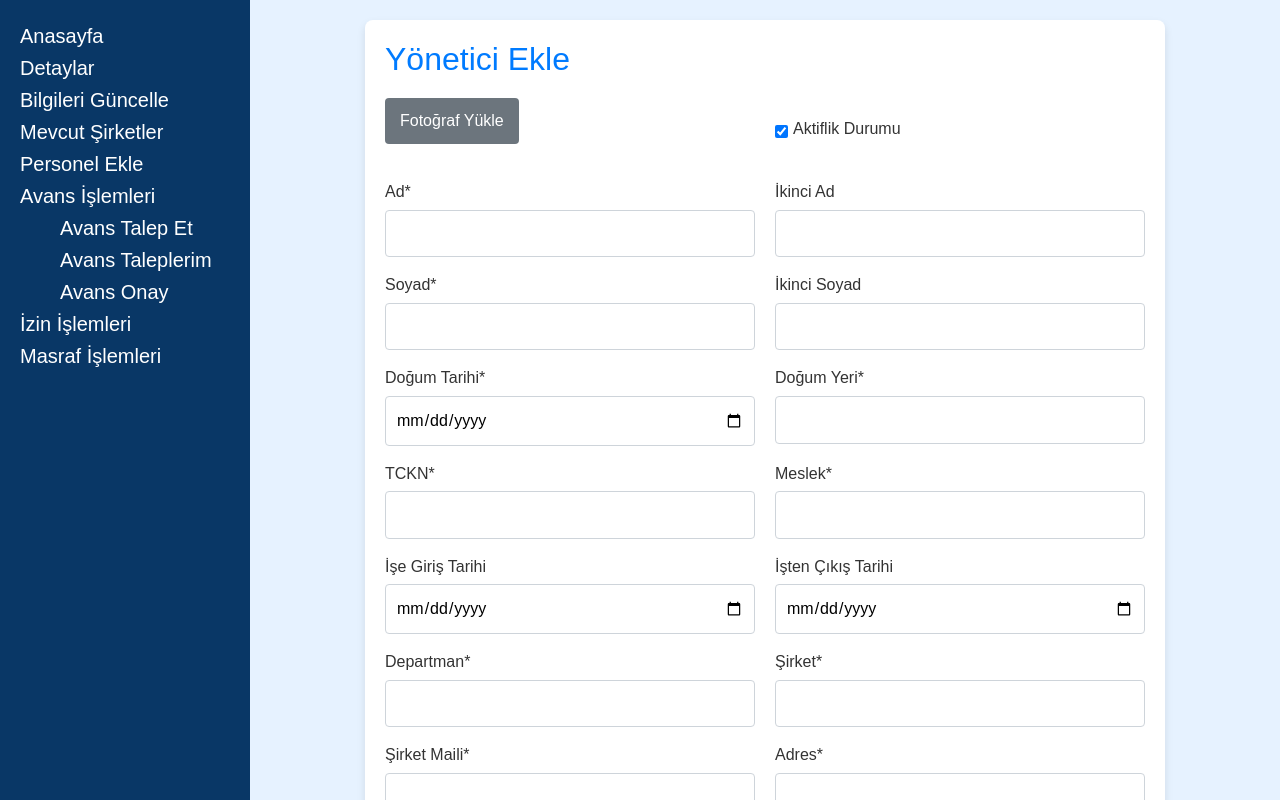
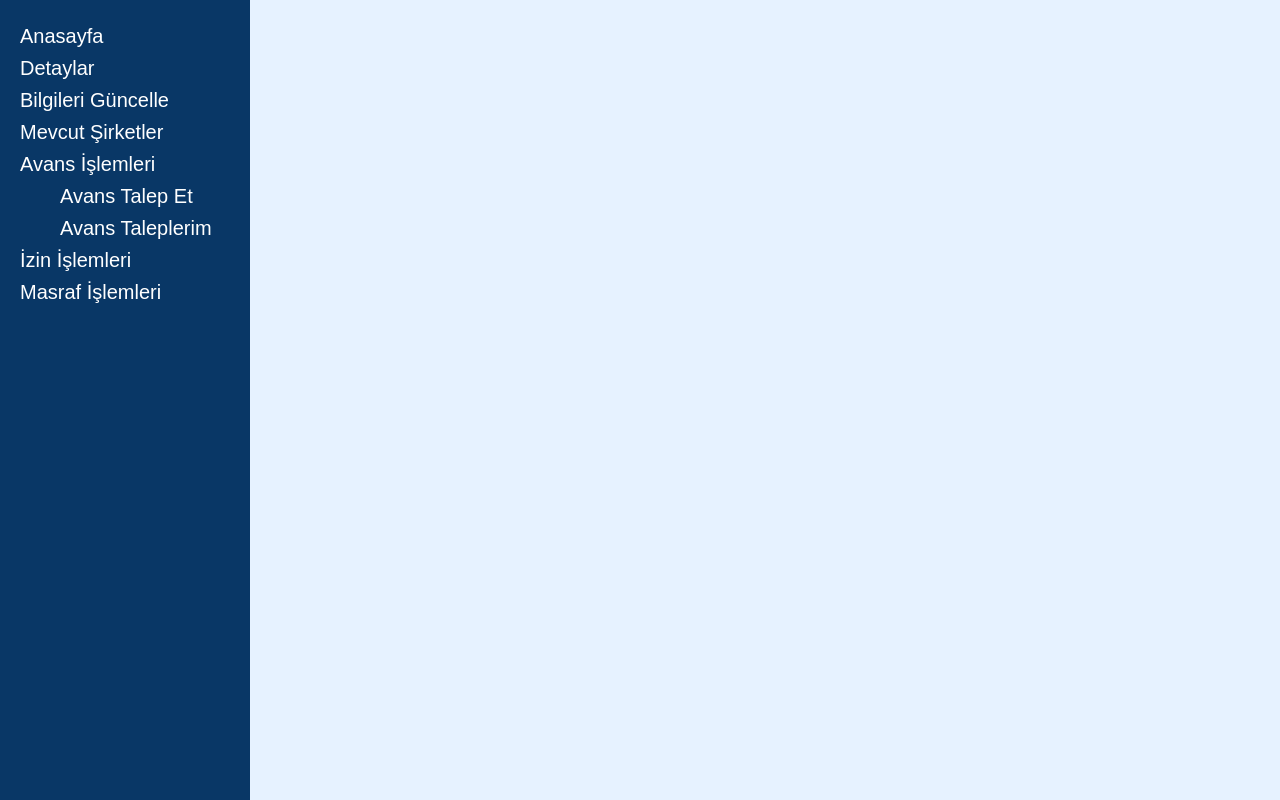
Before and after one commit to Esudekarakus/HumanResourcesFrontEndProject, a React (Vite) app: page /managerForm in a window 1280 px wide. Both pictures are taken after a click on the item "Avans İşlemleri". Shown: the top 800 px of the page. Built offline with nearby package versions, Linux system fonts and the light colour scheme.

Commit message:
Templete güncellendi

```diff
--- a/src/components/Template.jsx
+++ b/src/components/Template.jsx
@@ -108,7 +108,7 @@ function Template() {
             </li>
 
 
-            {/* {user.role === "employer" && ( */}
+            {user.role === "employer" && (
               <li>
                 <Link
                   to="/addemp"
@@ -117,7 +117,7 @@ function Template() {
                   Personel Ekle
                 </Link>
               </li>
-            {/* )} */}
+             )}
             <li onClick={toggleAdvanceMenu} style={{ cursor: "pointer", fontSize: "20px" }}>
               Avans İşlemleri
               {isAdvanceMenuOpen && (
@@ -139,7 +139,7 @@ function Template() {
                       Avans Taleplerim
                     </Link>
                   </li>
-                  {/* {user.role === "employer" && ( */}
+                  {user.role === "employer" && (
                     <li>
                       <Link
                         to="/approverejecttable"
@@ -149,7 +149,7 @@ function Template() {
                       </Link>
                     </li>
 
-                  {/* )} */}
+                   )}
 
                 </ul>
               )}
@@ -176,7 +176,7 @@ function Template() {
                       İzin Taleplerim
                     </Link>
                   </li>
-                  {/* {user.role === "employer" && ( */}
+                  {user.role === "employer" && (
                     <li>
                       <Link
                         to="/leaveapprovalscreen"
@@ -185,7 +185,7 @@ function Template() {
                         İzin Onay
                       </Link>
                     </li>
-                  {/* )} */}
+                   )}
 
                 </ul>
               )}
@@ -203,7 +203,7 @@ function Template() {
                       Masraf Talep Et
                     </Link>
                   </li>
-                  {/* {user.role === "employer" && ( */}
+                   {user.role === "employer" && (
                     <li>
                       <Link
                         to="/expensescreen"
@@ -213,7 +213,7 @@ function Template() {
                       </Link>
                     </li>
 
-                  {/* )} */}
+                  )}
 
                 </ul>
               )}
@@ -235,21 +235,21 @@ function Template() {
             <Route path="/leaverequestlist" element={<LeaveRequestList />} />
             <Route path="/expenseform" element={<ExpenseForm />} />
             {/* Koşullu Route'lar */}
-            {/* {user.role === "employer" && ( */}
+            {user.role === "employer" && (
               <>
                 <Route path="/Addemp" element={<AddEmp />} />
                 <Route path="/approverejecttable" element={<ApproveRejectTable />} />
                 <Route path="/leaveapprovalscreen" element={<LeaveApprovalScreen />} />
                 <Route path="/expensescreen" element={<ExpenseScreen />} />
               </>
-            {/* )}
-            {user.role === "employer" && ( */}
+             )}
+            {user.role === "employer" && (
               <>
                 <Route path="/companyCard" element={<CompanyCard />} />
                 <Route path="/companyList" element={<CompanyList />} />
                 <Route path="/managerForm" element={<ManagerForm />} />
               </>
-            {/* )} */}
+            )}
           </Routes>
         </div>
       </div>
```
